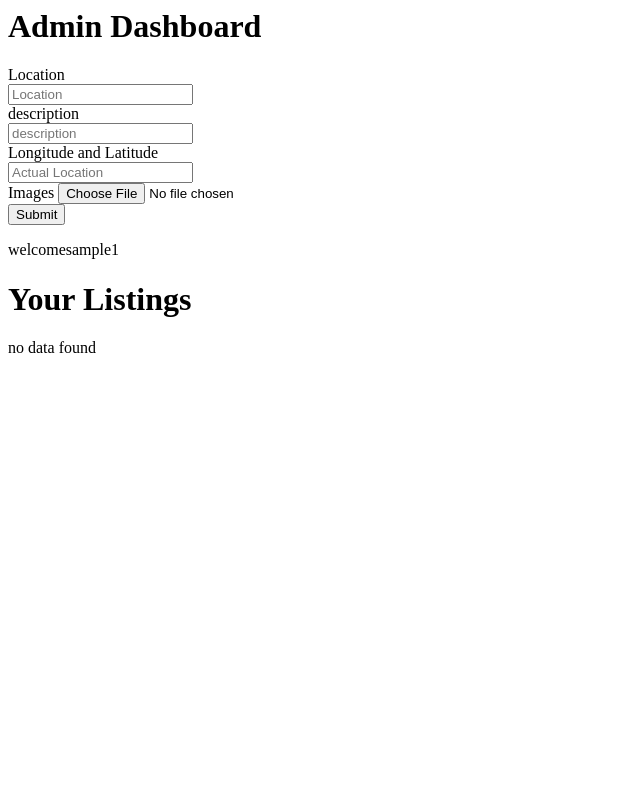
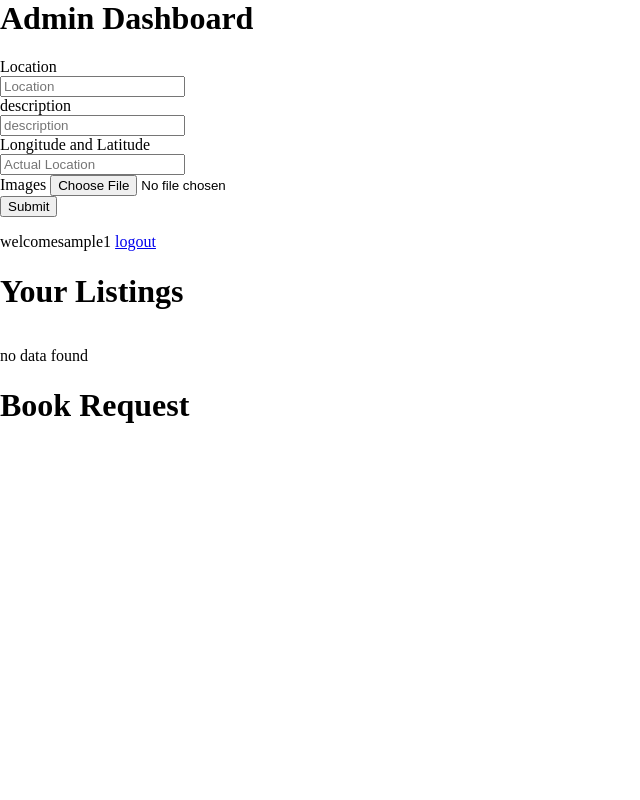
Before and after one commit to yube01/RoomEase, a PHP site: page /adminPanel.php in a window 1280 px wide. Shown: the whole page, without its empty margins (0-640 px from the left). Run offline with PHP 8.4, Linux system fonts and the light colour scheme; the visitor is signed in with stand-in values (Sample User, id 1); data that the repository does not hold is empty.

Commit message:
booking accept and reject from admin panel

```diff
--- /dev/null
+++ b/admin/admin.css
@@ -0,0 +1,30 @@
+body{
+    margin: 0;
+    padding: 0;
+    box-sizing: border-box;
+}
+
+.hostView{
+    display: flex;
+    flex-direction: column;
+    gap: 1rem;
+}
+
+.bookRequest{
+    display: flex;
+    flex-direction: column;
+    gap: 1rem;
+}
+
+.card{
+    display: flex;
+    border: 1px solid black;
+
+}
+
+.userDetail{
+    display: flex;
+}
+.i{
+    display: flex;
+}
--- a/admin/adminPanel.php
+++ b/admin/adminPanel.php
@@ -2,6 +2,7 @@
 
 <head>
     <title>Admin Panel</title>
+    <link rel="stylesheet" href="./admin.css">
 </head>
 
 <body>
@@ -69,8 +70,10 @@
 
 
 
+
+
     ?>
-
+    <a href="../logout/logout.php">logout</a>
     <div class="hostView">
         <h1>Your Listings</h1>
         <?php
@@ -132,46 +135,72 @@
         ?>
     </div>
     <div class="bookRequest">
+        <h1>Book Request</h1>
         <?php
 
-        $qu = "select * from book where adminId='$userId'";
+        $qu = "select * from book inner join room on book.roomId = room.roomId where book.adminId = '$userId' and book.bookStatus = '0'";
         $re = mysqli_query($conn, $qu);
 
         $nums = mysqli_num_rows($re);
 
         if ($nums > 0) {
-            while($row = mysqli_fetch_assoc($re)){
+            while ($row = mysqli_fetch_assoc($re)) {
                 ?>
                 <div class="card">
                     <div class="userDetail">
                         <div class="userImg">
+                            <p>Citizenship:</p>
                             <img src="<?php echo $row['citizenship']; ?>" alt="">
                         </div>
                         <div class="info">
                             <div class="i">
                                 <p>Name:</p>
-                                <p><?php echo $row['firstName'] ." ". $row['lastName']?></p>
+                                <p>
+                                    <?php echo $row['firstName'] . " " . $row['lastName'] ?>
+                                </p>
                             </div>
                             <div class="i">
                                 <p>Phone no :</p>
-                                <p><?php echo $row['phone']?></p>
+                                <p>
+                                    <?php echo $row['phone'] ?>
+                                </p>
                             </div>
                         </div>
                     </div>
                     <div class="roomDetail">
                         <div class="roomImg">
 
-                            <img src="<?php echo $row['Images']?>" alt="">
+                            <img src="<?php echo $row['Images'] ?>" alt="">
                         </div>
                         <div class="roomDetail">
-                            <p>Location:</p>
-                            <p><?php echo $row['Location'] ?></p>
+                            <div class="i">
+                                <p>Location:</p>
+                                <p>
+                                    <?php echo $row['Location'] ?>
+                                </p>
+                            </div>
+
                         </div>
+                    </div>
+                    <div class="bookbtn">
+                        <?php if ($row['bookStatus'] == 1) {
+                            echo "book accepted";
+                        } else {
+                            ?>
+                            <a href="bookStatus.php?bookId=<?php echo $row['bookId'] ?>&accept=True&roomId=<?php echo $row['roomId']?>"
+                                onclick="return confirm('Do you want to accept?')">Accept</a>
+                            <?php
+
+                        }
+                        ?>
+
+                        <a href="bookStatus.php?bookId=<?php echo $row['bookId'] ?>&reject=True">Reject</a>
+
                     </div>
                 </div>
 
 
-<?php
+                <?php
             }
         }
 
@@ -180,4 +209,5 @@
 
 </body>
 
+
 </html>
```
Also changed, not shown: admin/bookStatus.php (added, +54 -0 lines).
